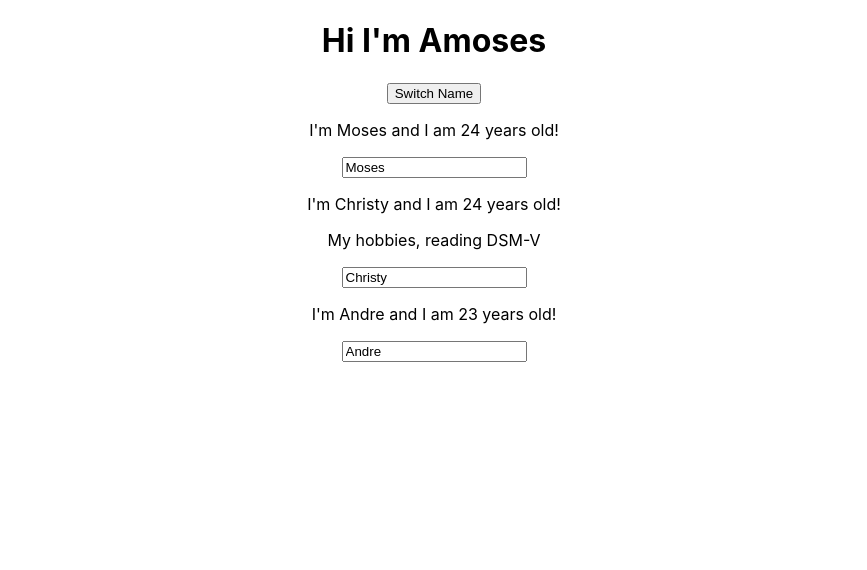
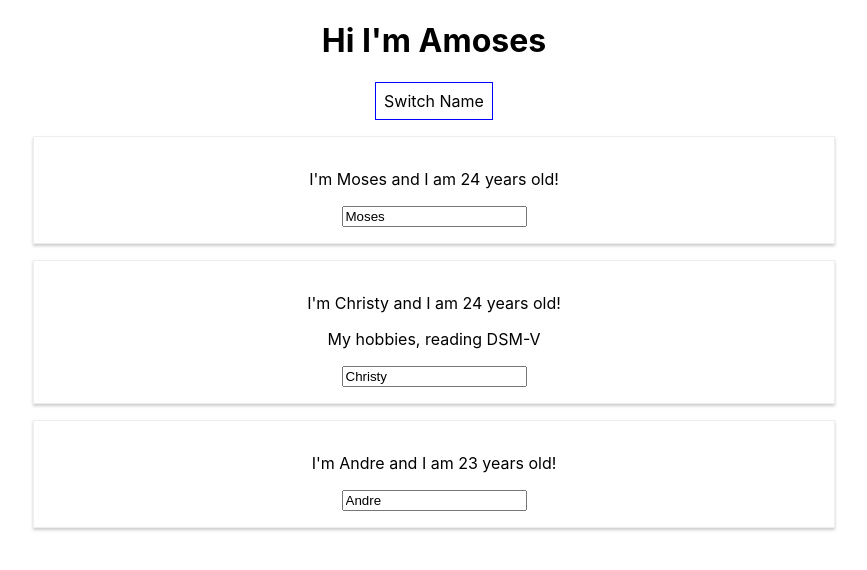
Before and after one commit to aholton001/learning-react, a React (Create React App) app in the folder my-first-react-app/: page / in a window 1280 px wide. Shown: the top 570 px of the page, without its empty margins (206-1073 px from the left). Built offline with nearby package versions, Linux system fonts and the light colour scheme.

Commit message:
Added inline and css file styling

```diff
--- a/my-first-react-app/src/App.js
+++ b/my-first-react-app/src/App.js
@@ -34,10 +34,20 @@
     };
 
   render() {
+      const style = {
+          backgroundColor: 'white',
+          font: 'inherit',
+          border: '1px solid blue',
+          padding: '8px',
+          cursor: 'pointer'
+      };
+
     return (
       <div className="App">
         <h1>Hi I'm Amoses</h1>
-        <button onClick={() => this.switchNameHandler("Amoses")}>Switch Name</button>
+        <button
+            style={style}
+            onClick={() => this.switchNameHandler("Amoses")}>Switch Name</button>
         <Person
             name={this.state.persons[0].name}
             age={this.state.persons[0].age}/>
--- /dev/null
+++ b/my-first-react-app/src/Person/Person.css
@@ -0,0 +1,8 @@
+.Person {
+    width: 60%;
+    margin: 16px auto;
+    border: 1px solid #eee;
+    box-shadow: 0 2px 3px #ccc;
+    padding: 16px;
+    text-align: center;
+}
--- a/my-first-react-app/src/Person/Person.js
+++ b/my-first-react-app/src/Person/Person.js
@@ -1,8 +1,9 @@
 import React from 'react';
+import './Person.css'
 
 const person = (props) => {
     return (
-        <div>
+        <div className="Person">
             <p onClick={props.click}>I'm {props.name} and I am {props.age} years old!</p>
             <p>{props.children}</p>
             <input type="text" onChange={props.changed} value={props.name}/>
```
